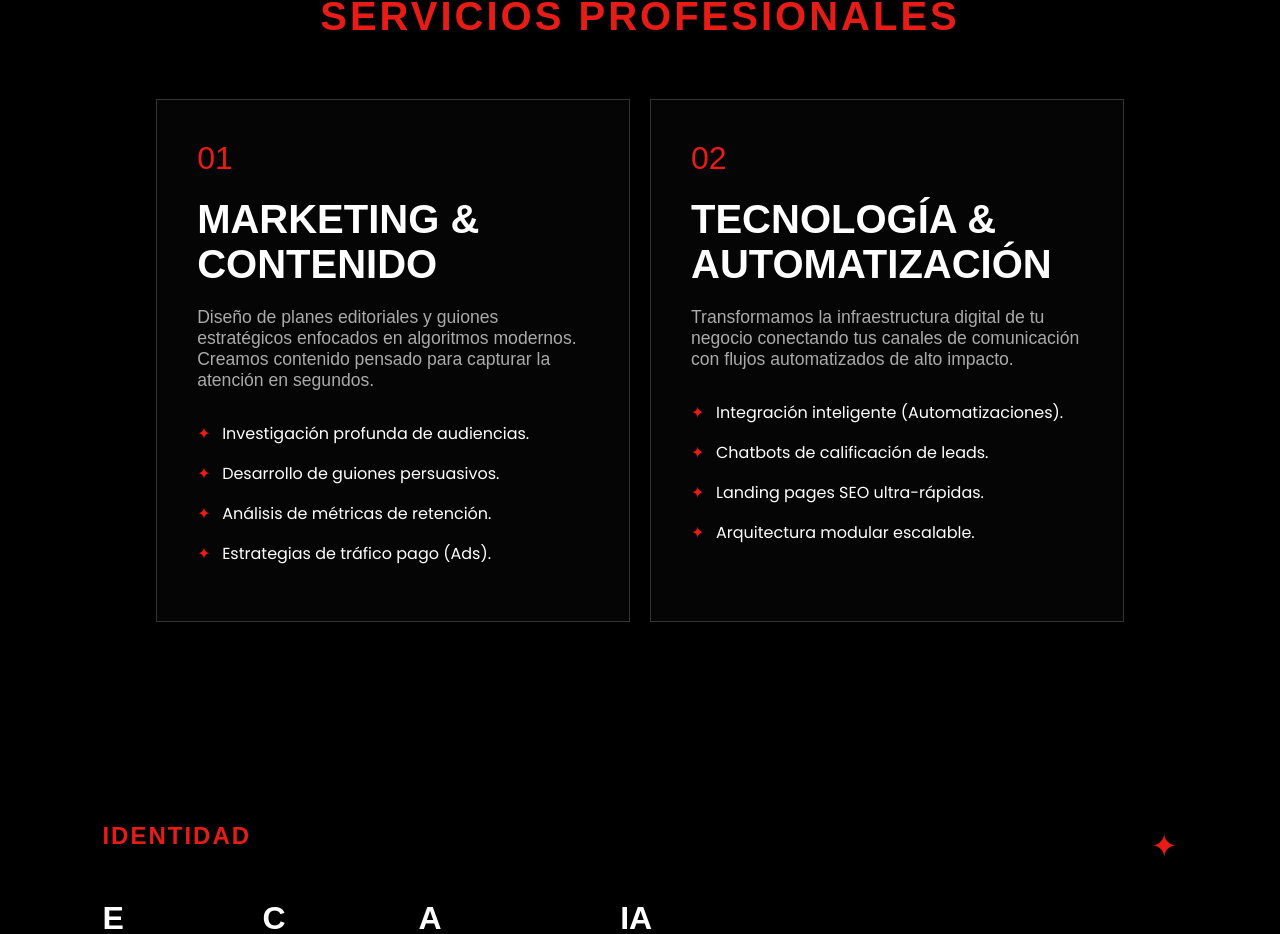
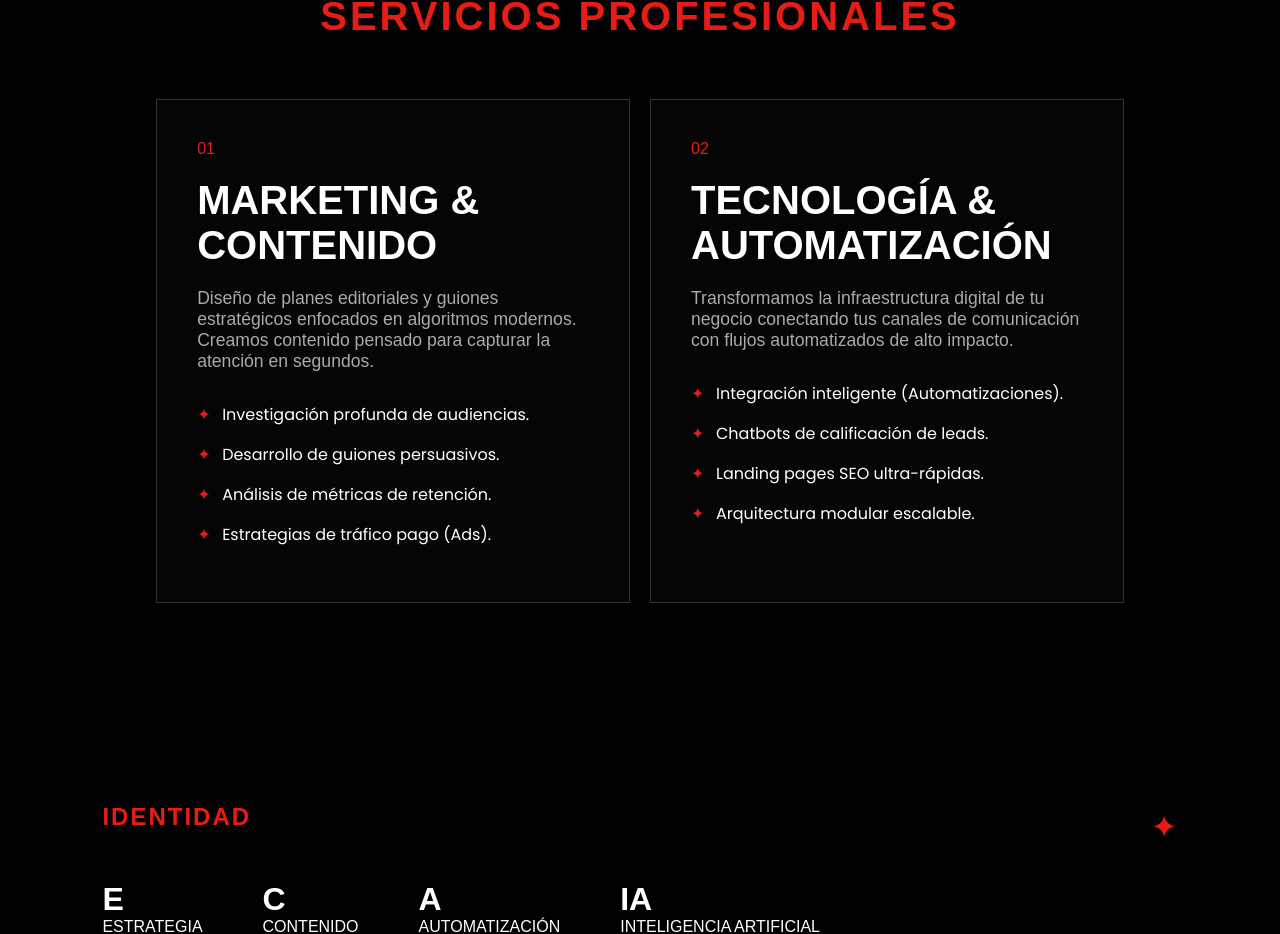
Before and after one commit to zLucky090802/marketing-page, an Angular app: page / in a window 1280 px wide. Shown: the part 906-1840 px from the top of the page. Built offline with nearby package versions, Linux system fonts and the light colour scheme.

Commit message:
Update our-services.component.css

```diff
--- a/src/app/features/landing/components/our-services/our-services.component.css
+++ b/src/app/features/landing/components/our-services/our-services.component.css
@@ -134,7 +134,7 @@ body { margin: 0; padding: 0; background-color: var(--color-bg); }
 }
 .service-card:hover { border-color: #E81C17; transform: translateY(-10px); }
 
-.card-number {font-size: 2rem; color: #E81C17; display: block; margin-bottom: 20px; }
+.card-number {font-size: 1rem; color: #E81C17; display: block; margin-bottom: 20px; }
 .service-card h3 { font-family: 'VT323', monospace; font-size: 2.5rem; margin-bottom: 20px; text-transform: uppercase; }
 .service-card p { font-family: 'Poppins', sans-serif; font-size: 1.1rem; color: #AAAAAA; margin-bottom: 30px; }
 
```
